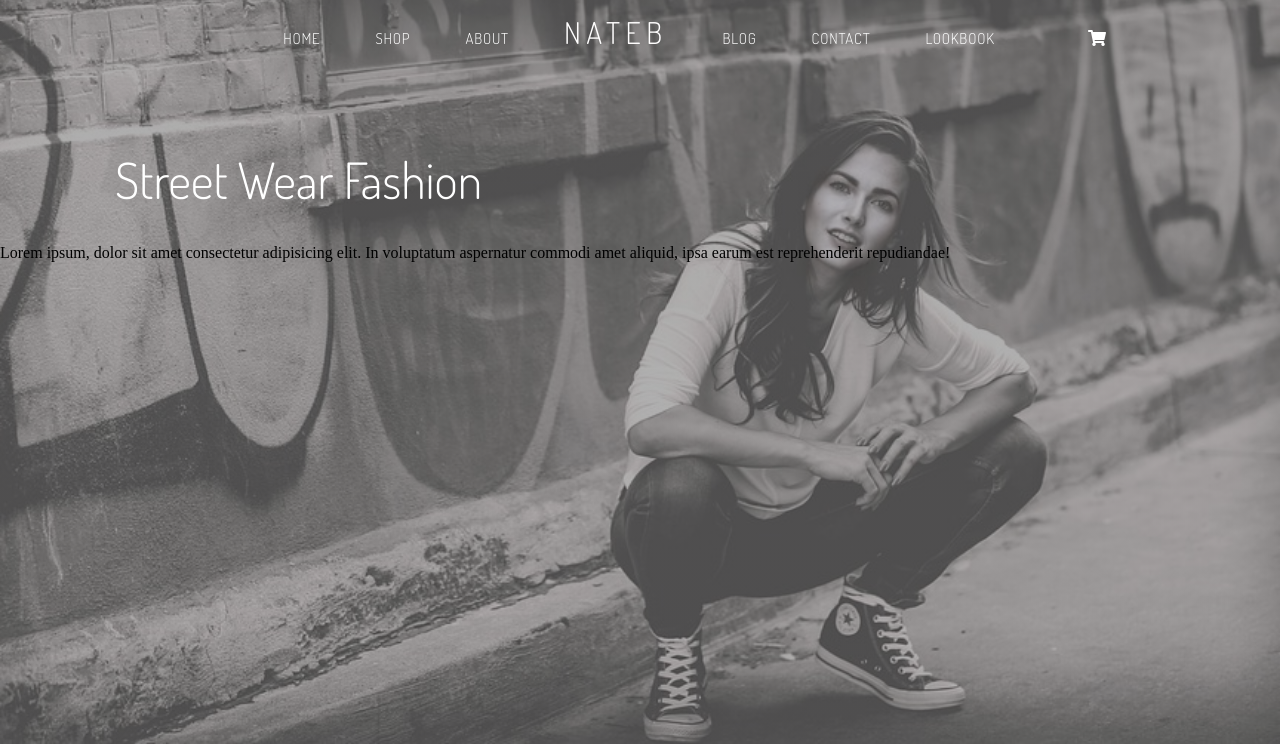
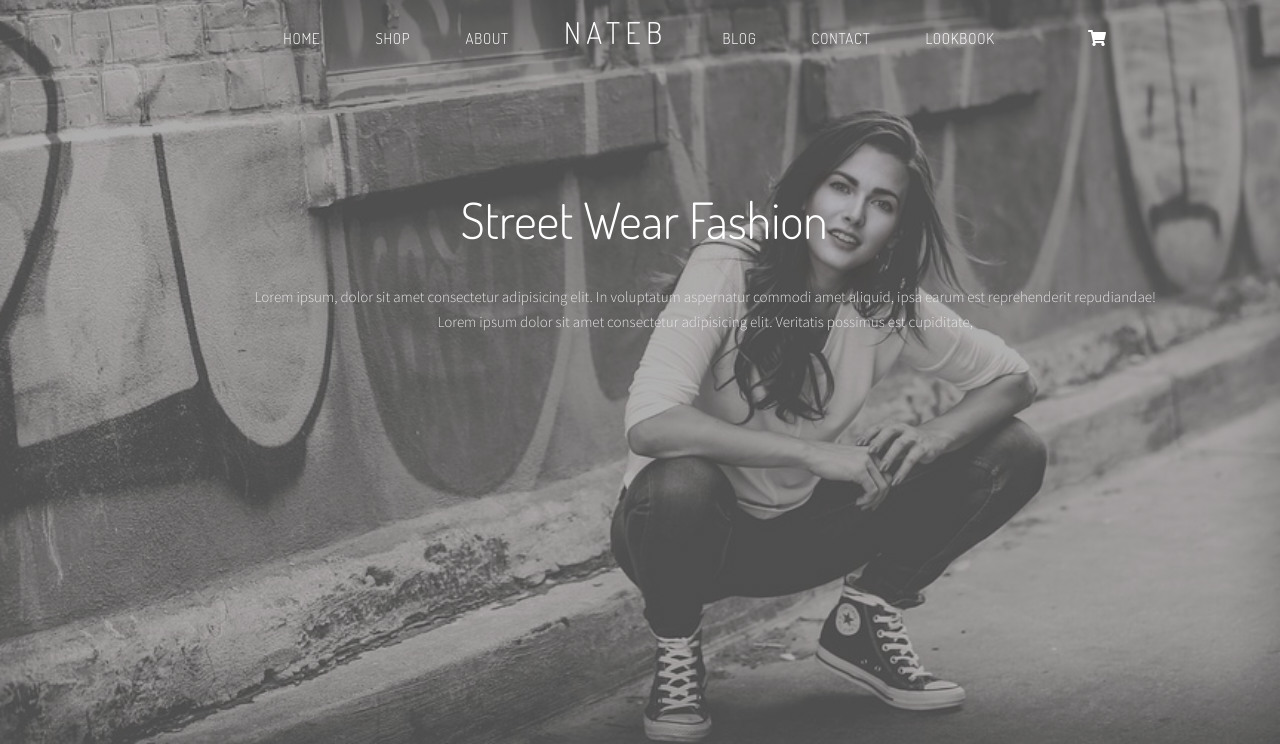
Before and after one commit to Ebraheem01/fashion, a plain HTML site: page index.html in a window 1280 px wide. Shown: the part 56-800 px from the top of the page. Drawn offline with Linux system fonts and the light colour scheme; a script that the page names is missing; some icons are missing.

Commit message:
updated header

```diff
--- a/index.html
+++ b/index.html
@@ -56,9 +56,9 @@
                 </ul>
             </nav>
 
-            <section class="intro">
+            <section>
                 <h1 class="heading">Street Wear Fashion</h1>
-                    <p class="para">Lorem ipsum, dolor sit amet consectetur adipisicing elit. In voluptatum aspernatur commodi amet aliquid, ipsa earum est reprehenderit repudiandae!</p>
+                    <p class="intro">Lorem ipsum, dolor sit amet consectetur adipisicing elit. In voluptatum aspernatur commodi amet aliquid, ipsa earum est reprehenderit repudiandae! Lorem ipsum dolor sit amet consectetur adipisicing elit. Veritatis possimus est cupiditate,</p>
             </section>
         </header>
     </section>
--- a/scss/partials/_base.scss
+++ b/scss/partials/_base.scss
@@ -9,6 +9,8 @@ body {
     text-transform: uppercase;
     padding-top: .9rem;
 }
+
+// styling the nav bar
 
 nav {
     ul {
--- a/scss/partials/_components.scss
+++ b/scss/partials/_components.scss
@@ -1,9 +1,16 @@
+// global fonts
+
 @font-face {
-    font-family: "Source Sans Pro";
-    src: url(../fonts/SourceSansPro-Light.ttf);
     font-family: "Dosis";
     src: url(../fonts/Dosis-Light.ttf)
 }
+
+@font-face {
+  font-family: "Source Sans Pro";
+  src: url(../fonts/SourceSansPro-Light.ttf);
+}
+
+// icons
 
 .icons1 {
   width: 1vw;
--- a/scss/partials/_styles-extent.scss
+++ b/scss/partials/_styles-extent.scss
@@ -56,6 +56,10 @@
   color: #999999;
 }
 
+// end //
+
+// styling nav bar //
+
 .home {
   margin-left: 3vw;
 }
@@ -75,6 +79,10 @@
   color: #fffefe;
 }
 
+// end //
+
+// styling the opening heading //
+
 .heading {
   width: 597px;
   height: 38px;
@@ -87,4 +95,21 @@
   letter-spacing: normal;
   text-align: center;
   color: #ffffff;
+  margin-left: 27vw;
+  margin-top: 7vw;
 }
+
+.intro {
+  width: 924px;
+  height: 39px;
+  font-family: "Source Sans Pro";
+  font-size: 15px;
+  font-weight: normal;
+  font-style: normal;
+  font-stretch: normal;
+  line-height: 1.67;
+  letter-spacing: normal;
+  text-align: center;
+  color: #e6e6e6;
+  margin-left: 19vw;
+}
```
Also changed, not shown: css/main.css, 1 other file.
